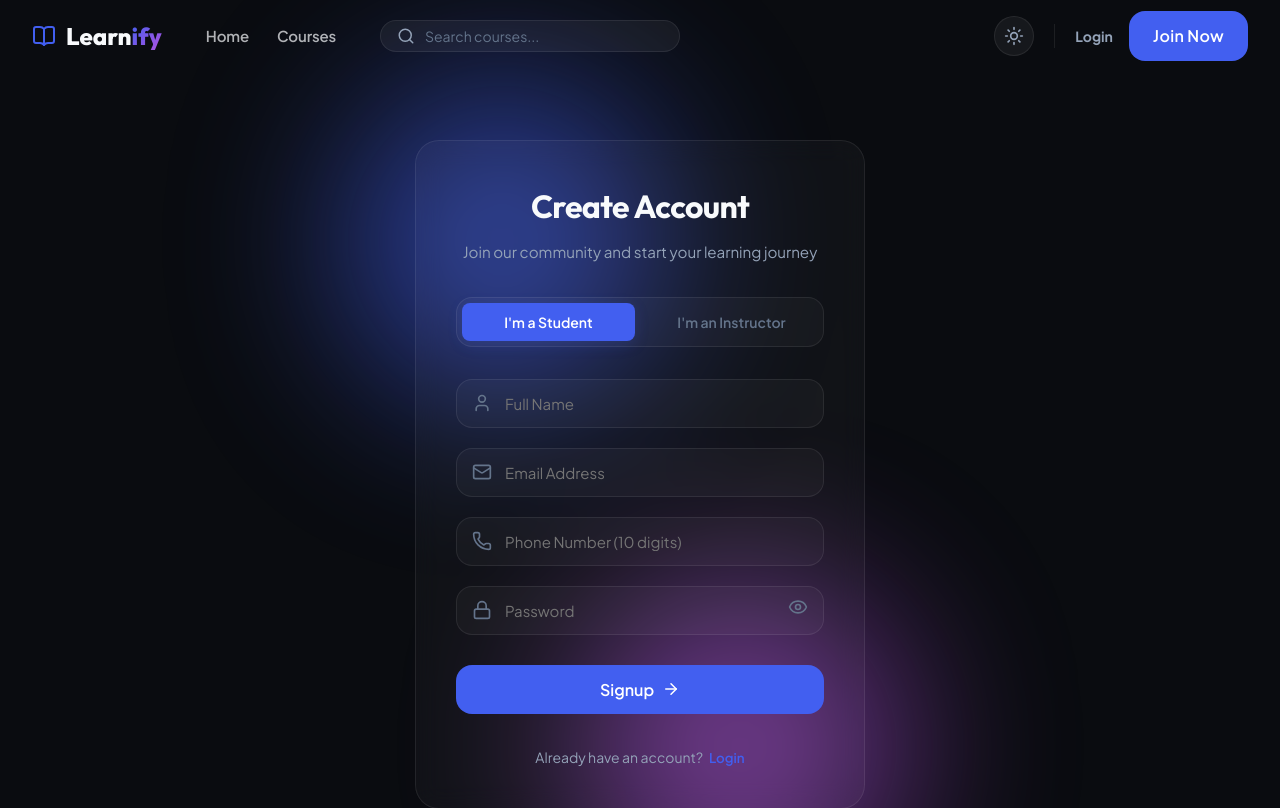
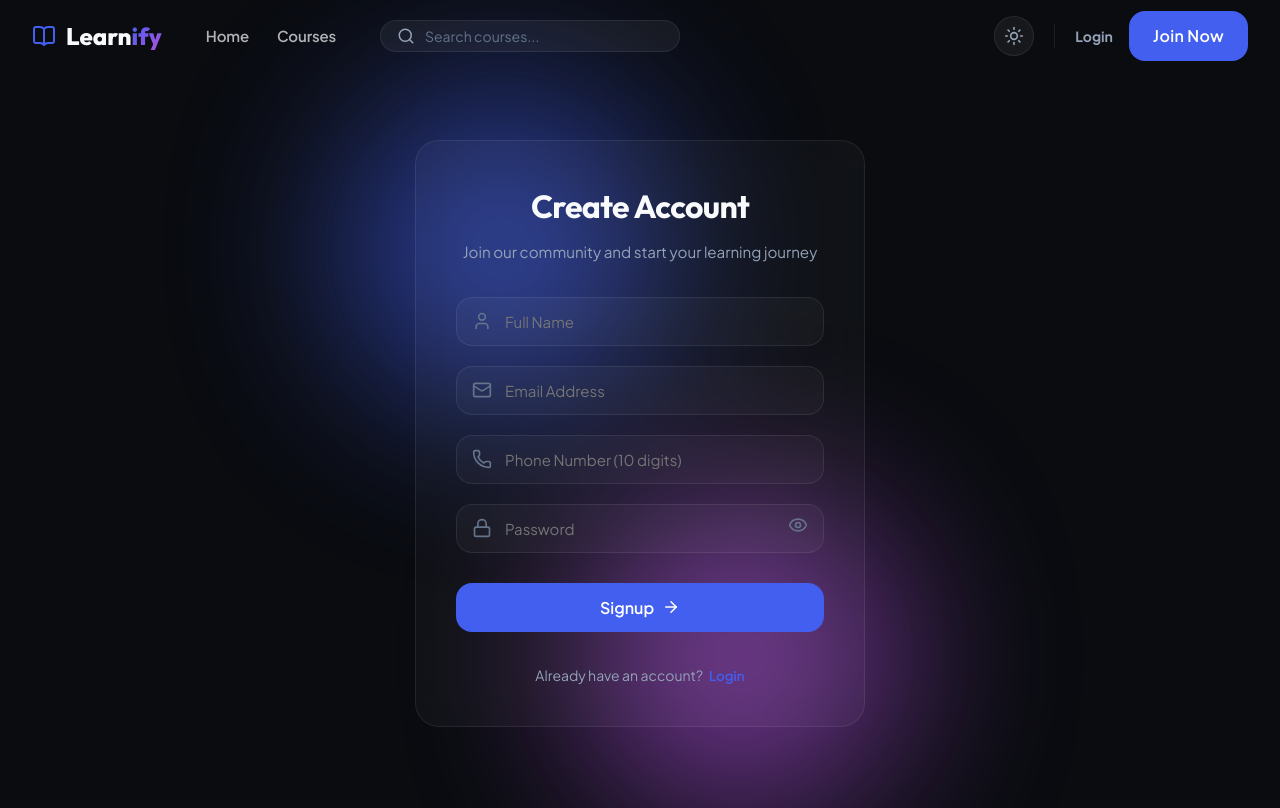
Before and after one commit to janvee933/LMS, a React (Vite) app in the folder frontend/: page /signup in a window 1280 px wide. Shown: the top 808 px of the page. Built offline with nearby package versions, Linux system fonts and the light colour scheme; no server answers.

Commit message:
style: remove role selector from auth form

```diff
--- a/frontend/src/components/AuthForm.jsx
+++ b/frontend/src/components/AuthForm.jsx
@@ -74,26 +74,6 @@ const AuthForm = ({ type = 'login' }) => {
         <div className="auth-error animate-fade-in">
           <AlertCircle size={18} />
           <span>{error}</span>
-        </div>
-      )}
-
-      {/* Role Selector during Signup */}
-      {!isLogin && (
-        <div className="role-selector">
-          <button
-            type="button"
-            className={`role-btn ${formData.role === 'student' ? 'active' : ''}`}
-            onClick={() => handleRoleChange('student')}
-          >
-            I'm a Student
-          </button>
-          <button
-            type="button"
-            className={`role-btn ${formData.role === 'instructor' ? 'active' : ''}`}
-            onClick={() => handleRoleChange('instructor')}
-          >
-            I'm an Instructor
-          </button>
         </div>
       )}
 
```
